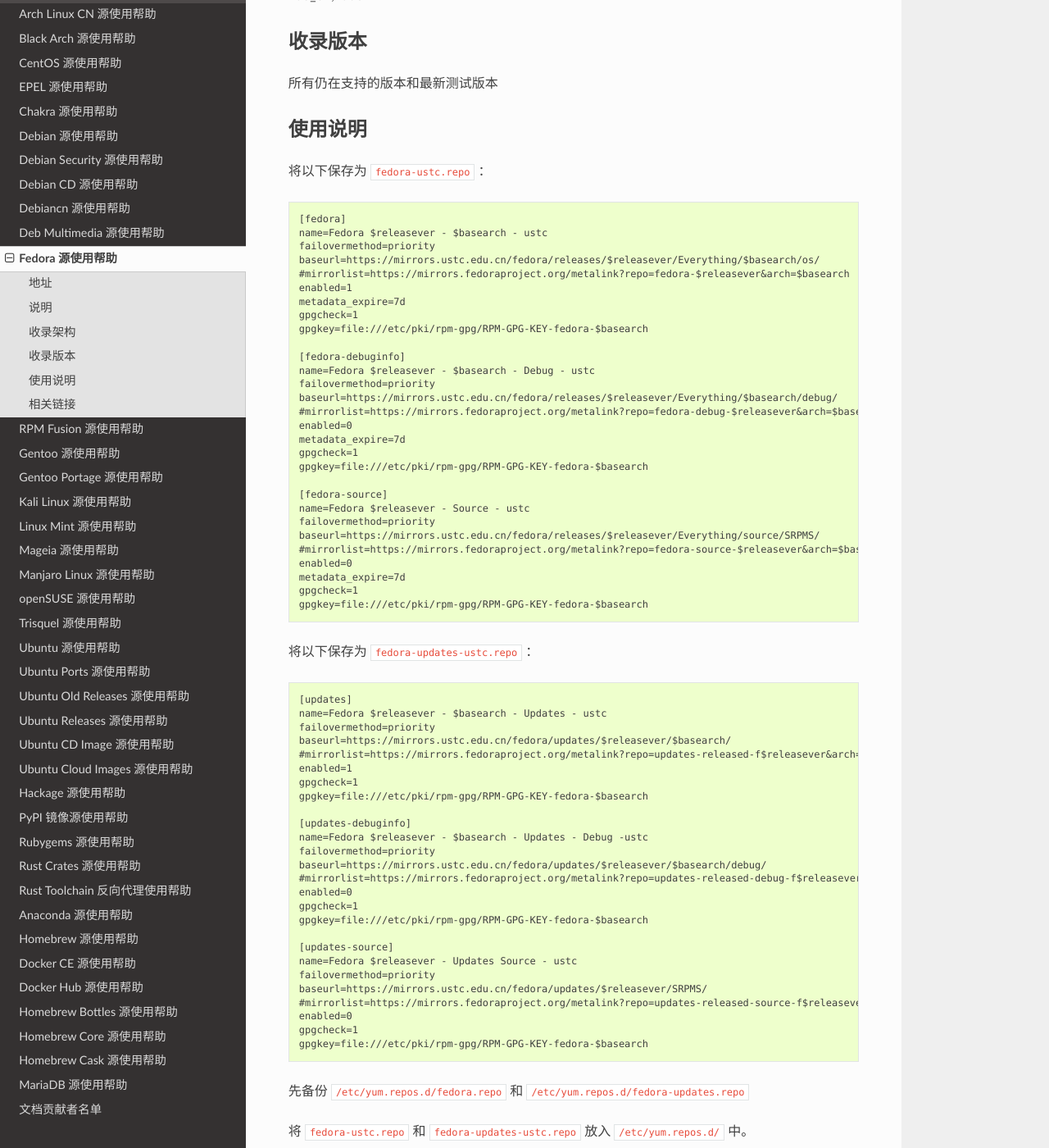
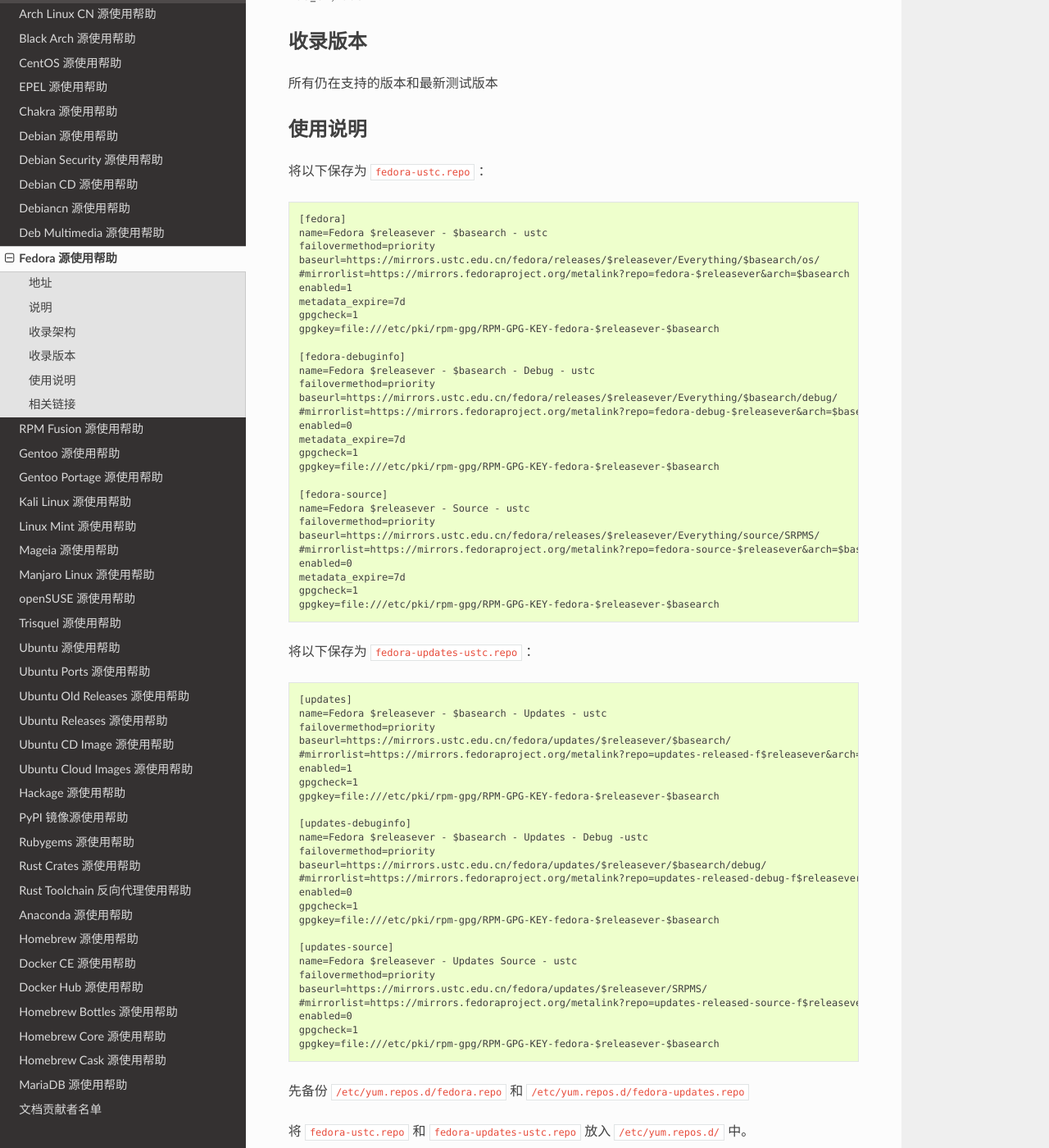
Before and after one commit to ustclug/mirrorhelp, a Sphinx documentation site: the page built from source/fedora.rst, in a window 1280 px wide and 1400 px high, scrolled down 458 px. Shown: the whole window at 82% size. Built offline with Sphinx 7.4.7 and the Read the Docs theme 2.0.0, drawn with Linux system fonts in a browser that asks for light colours; pages that are not in the unit, such as notebooks, are missing from menus.

Commit message:
Update fedora.rst to use releasever specific GPG Key as upstream. (#64)

```diff
--- a/source/fedora.rst
+++ b/source/fedora.rst
@@ -37,7 +37,7 @@
   enabled=1
   metadata_expire=7d
   gpgcheck=1
-  gpgkey=file:///etc/pki/rpm-gpg/RPM-GPG-KEY-fedora-$basearch
+  gpgkey=file:///etc/pki/rpm-gpg/RPM-GPG-KEY-fedora-$releasever-$basearch
 
   [fedora-debuginfo]
   name=Fedora $releasever - $basearch - Debug - ustc
@@ -47,7 +47,7 @@
   enabled=0
   metadata_expire=7d
   gpgcheck=1
-  gpgkey=file:///etc/pki/rpm-gpg/RPM-GPG-KEY-fedora-$basearch
+  gpgkey=file:///etc/pki/rpm-gpg/RPM-GPG-KEY-fedora-$releasever-$basearch
 
   [fedora-source]
   name=Fedora $releasever - Source - ustc
@@ -57,7 +57,7 @@
   enabled=0
   metadata_expire=7d
   gpgcheck=1
-  gpgkey=file:///etc/pki/rpm-gpg/RPM-GPG-KEY-fedora-$basearch
+  gpgkey=file:///etc/pki/rpm-gpg/RPM-GPG-KEY-fedora-$releasever-$basearch
 
 将以下保存为 :file:`fedora-updates-ustc.repo` ：
 
@@ -70,7 +70,7 @@
   #mirrorlist=https://mirrors.fedoraproject.org/metalink?repo=updates-released-f$releasever&arch=$basearch
   enabled=1
   gpgcheck=1
-  gpgkey=file:///etc/pki/rpm-gpg/RPM-GPG-KEY-fedora-$basearch
+  gpgkey=file:///etc/pki/rpm-gpg/RPM-GPG-KEY-fedora-$releasever-$basearch
 
   [updates-debuginfo]
   name=Fedora $releasever - $basearch - Updates - Debug -ustc
@@ -79,7 +79,7 @@
   #mirrorlist=https://mirrors.fedoraproject.org/metalink?repo=updates-released-debug-f$releasever&arch=$basearch
   enabled=0
   gpgcheck=1
-  gpgkey=file:///etc/pki/rpm-gpg/RPM-GPG-KEY-fedora-$basearch
+  gpgkey=file:///etc/pki/rpm-gpg/RPM-GPG-KEY-fedora-$releasever-$basearch
 
   [updates-source]
   name=Fedora $releasever - Updates Source - ustc
@@ -88,7 +88,7 @@
   #mirrorlist=https://mirrors.fedoraproject.org/metalink?repo=updates-released-source-f$releasever&arch=$basearch
   enabled=0
   gpgcheck=1
-  gpgkey=file:///etc/pki/rpm-gpg/RPM-GPG-KEY-fedora-$basearch
+  gpgkey=file:///etc/pki/rpm-gpg/RPM-GPG-KEY-fedora-$releasever-$basearch
 
 先备份 :file:`/etc/yum.repos.d/fedora.repo` 和 :file:`/etc/yum.repos.d/fedora-updates.repo`
 
```
